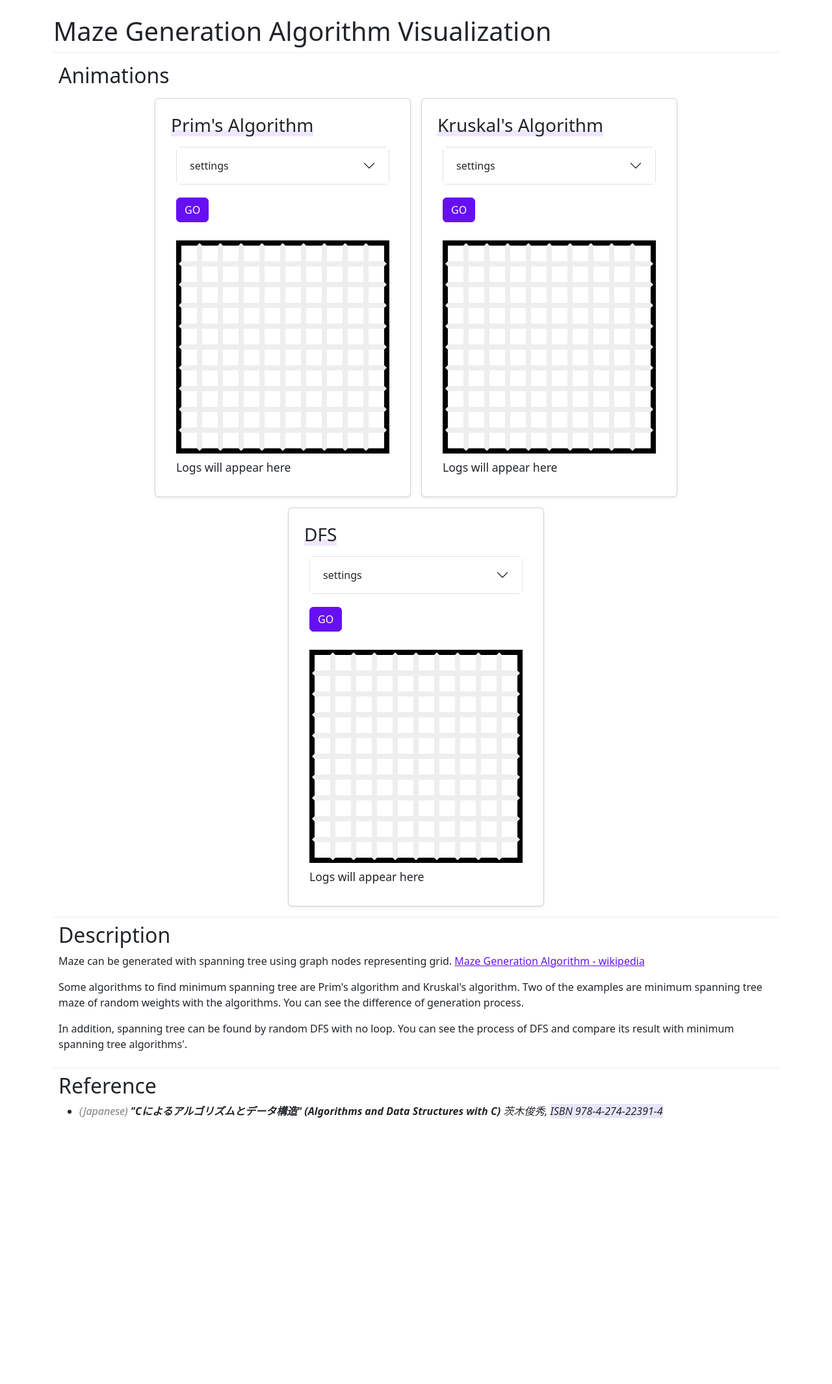
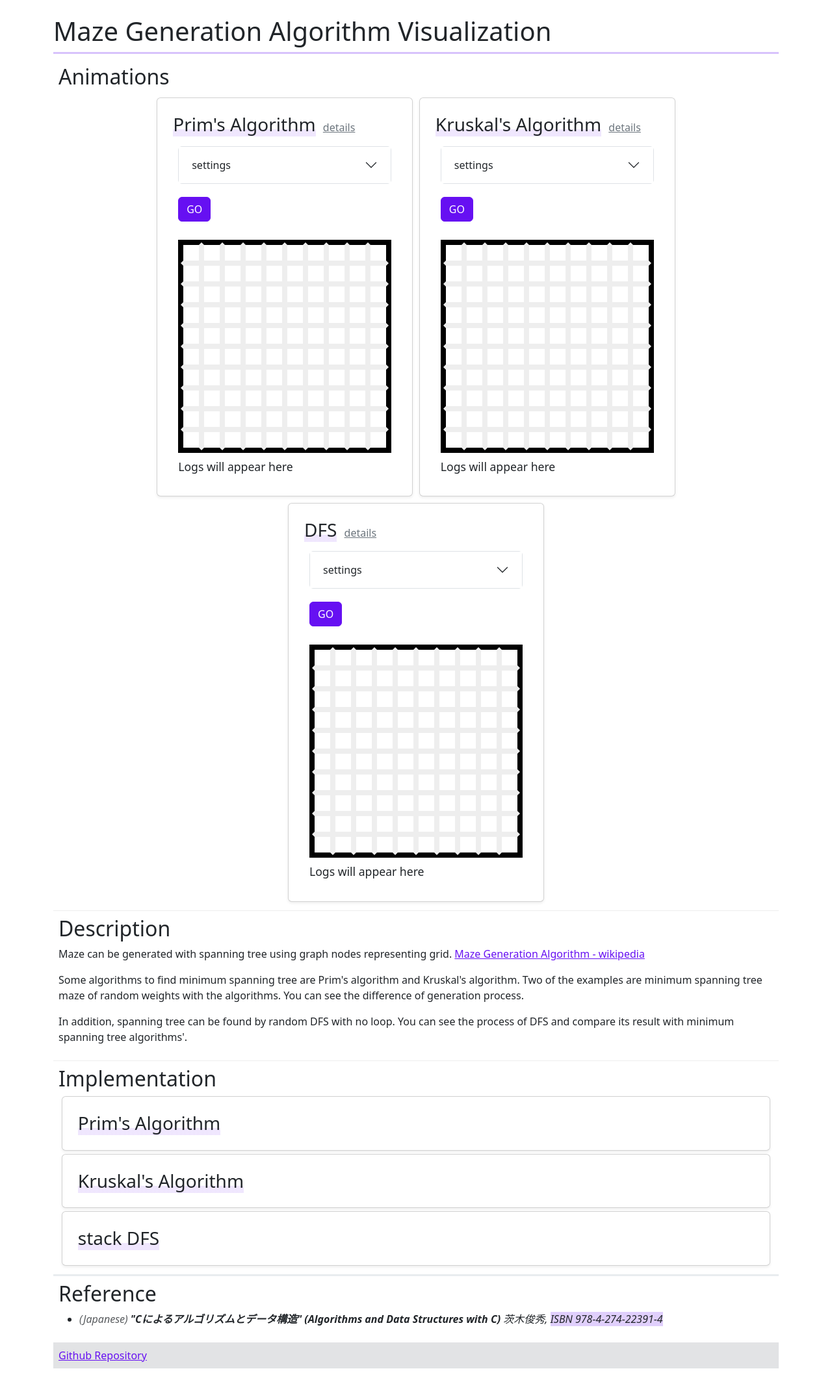
Before and after one commit to halfminami/maze-generation-visualization, a React (Create React App) app: page / in a window 1280 px wide. Shown: the whole page at 65% size. Before the commit the page ends 1770 px from the top, so only its background shows below. Built offline with nearby package versions, Linux system fonts and the light colour scheme.

Commit message:
add implementation section, minor scss adjustment

```diff
--- a/src/App.scss
+++ b/src/App.scss
@@ -1,16 +1,6 @@
 @use 'sass:color';
 
 @use './index.scss';
-
-cite span.title {
-  font-weight: bold;
-}
-cite span.code {
-  background-color: lavender;
-}
-cite em {
-  color: gray;
-}
 
 section {
   padding: 0.5rem;
@@ -32,11 +22,22 @@ h1 {
   border-bottom: index.$border-set;
 }
 
-.card .card-title {
+.card {
+  margin: 0.3em;
+  box-shadow: var(--bs-box-shadow-sm) !important;
+
+  .card-title {
     background-color: transparent;
     background: linear-gradient(
       transparent 70%,
       color.adjust($color: index.$primary, $alpha: -0.9) 30%
     );
     width: fit-content;
+
+    display: inline;
+
+    & + a {
+      margin-left: 0.7em;
     }
+  }
+}
--- a/src/App.tsx
+++ b/src/App.tsx
@@ -7,25 +7,36 @@ function App() {
   return (
     <Container className="mt-4 mb-4">
       <article>
-        <h1>Maze Generation Algorithm Visualization</h1>
+        <h1 className="border-bottom border-3 border-primary border-opacity-25">
+          Maze Generation Algorithm Visualization
+        </h1>
         <section>
           <h2>Animations</h2>
           <main>
-            <section className="card shadow-sm m-2 h-fitc">
+            <section className="card h-fitc">
               <div className="card-body">
                 <h3 className="card-title">Prim's Algorithm</h3>
+                <a href="#prim-details" className="link-secondary">
+                  details
+                </a>
                 <WrapMaze gen={primGen} unique="prim" />
               </div>
             </section>
-            <section className="card shadow-sm m-2 h-fitc">
+            <section className="card h-fitc">
               <div className="card-body">
                 <h3 className="card-title">Kruskal's Algorithm</h3>
+                <a href="#kruskal-details" className="link-secondary">
+                  details
+                </a>
                 <WrapMaze gen={kruskalGen} unique="kruskal" />
               </div>
             </section>
-            <section className="card shadow-sm m-2 h-fitc">
+            <section className="card h-fitc">
               <div className="card-body">
                 <h3 className="card-title">DFS</h3>
+                <a href="#dfs-details" className="link-secondary">
+                  details
+                </a>
                 <WrapMaze gen={DFSGen} unique="dfs" />
               </div>
             </section>
@@ -52,22 +63,55 @@ function App() {
             spanning tree algorithms'.
           </p>
         </section>
-        {/* implementation details */}
+        <section>
+          <h2>Implementation</h2>
+          <section className="card">
+            <div className="card-body">
+              <h3 className="card-title" id="prim-details">
+                Prim's Algorithm
+              </h3>
+            </div>
+          </section>
+          <section className="card">
+            <div className="card-body">
+              <h3 className="card-title" id="kruskal-details">
+                Kruskal's Algorithm
+              </h3>
+            </div>
+          </section>
+          <section className="card">
+            <div className="card-body">
+              <h3 className="card-title" id="dfs-details">
+                stack DFS
+              </h3>
+            </div>
+          </section>
+        </section>
+        <aside className="border-top border-light-subtle border-3">
           <section>
             <h2>Reference</h2>
             <ul>
               <li>
                 <cite>
-                <em>(Japanese)</em>{' '}
-                <span className="title">
+                  <span className="text-body-secondary">(Japanese)</span>{' '}
+                  <span className="fw-bold">
                     "Cによるアルゴリズムとデータ構造" (Algorithms and Data
                     Structures with C)
                   </span>{' '}
-                茨木俊秀, <span className="code">ISBN 978-4-274-22391-4</span>
+                  茨木俊秀,{' '}
+                  <span className="bg-primary-subtle">
+                    ISBN 978-4-274-22391-4
+                  </span>
                 </cite>
               </li>
             </ul>
           </section>
+        </aside>
+        <footer className="bg-secondary-subtle p-2">
+          <a href="https://github.com/halfminami/maze-generation">
+            Github Repository
+          </a>
+        </footer>
       </article>
     </Container>
   );
--- a/src/components/WrapMaze.scss
+++ b/src/components/WrapMaze.scss
@@ -1,5 +1,5 @@
 @use '../index.scss';
 
 label {
-  color: index.$mygray;
+  color: var(--bs-secondary-color);
 }
--- a/src/index.scss
+++ b/src/index.scss
@@ -1,5 +1,4 @@
 $primary: #6610f2; // $indigo
-$secondary: #0d6efd; // $blue
 $mygray: #888;
 $border-set: 0.1rem solid #eee;
 
```
Lines whose indentation alone changed are shown as unchanged.
